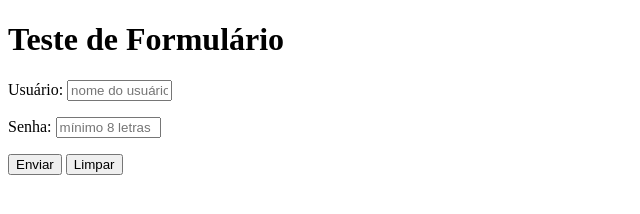
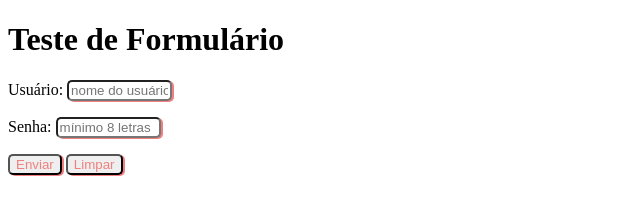
Before and after one commit to Rafaellauersdorf/HTML-CSS, a plain HTML site: page exercicios/ex025/form002.html in a window 1280 px wide. Shown: the whole page, without its empty margins (0-640 px from the left). Drawn offline with Linux system fonts and the light colour scheme.

Commit message:
ex 2 de formulario

```diff
--- a/exercicios/ex025/form002.html
+++ b/exercicios/ex025/form002.html
@@ -5,6 +5,13 @@
     <meta http-equiv="X-UA-Compatible" content="IE=edge">
     <meta name="viewport" content="width=device-width, initial-scale=1.0">
     <title>Teste Formulário</title>
+    <style>
+        body input{
+            border-radius: 5px;
+            box-shadow: lightcoral 2px 1px;
+            color: lightcoral;
+        }
+    </style>
 </head>
 <body>
     <h1>Teste de Formulário</h1>
```
